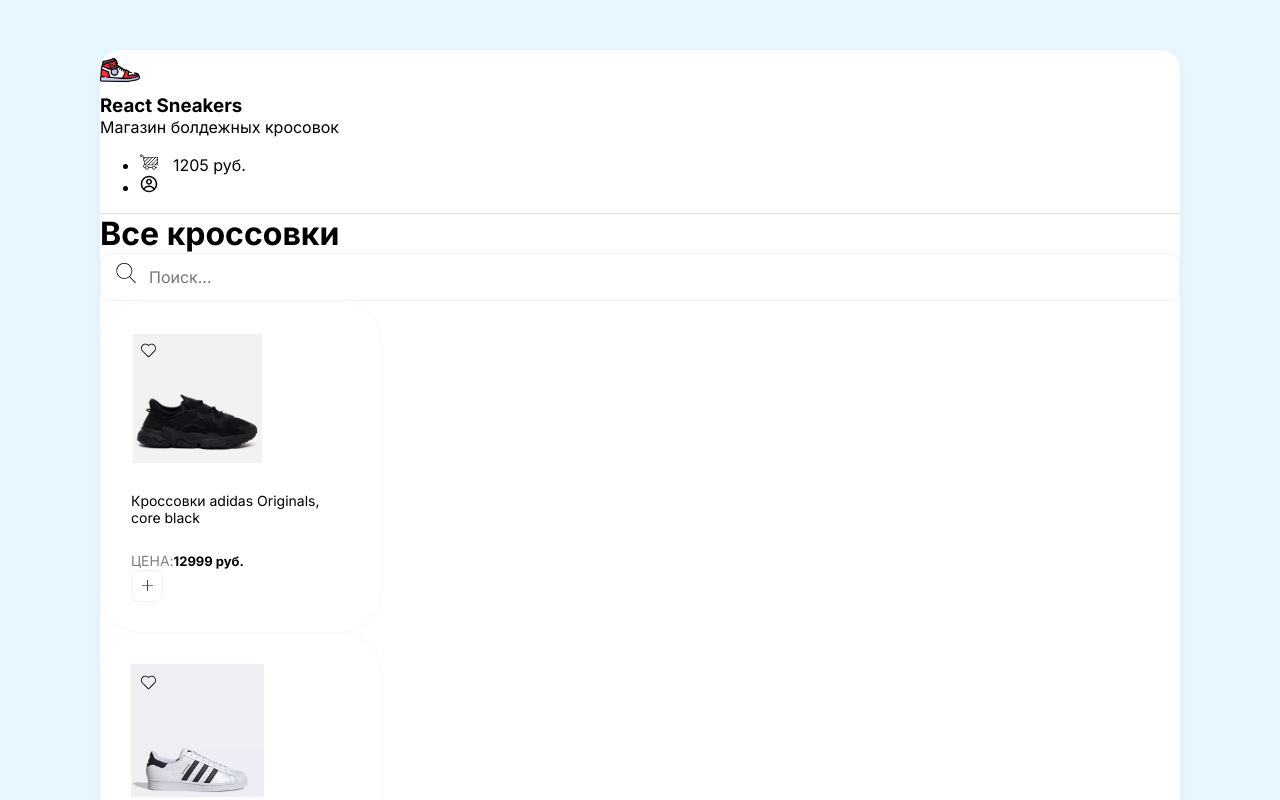
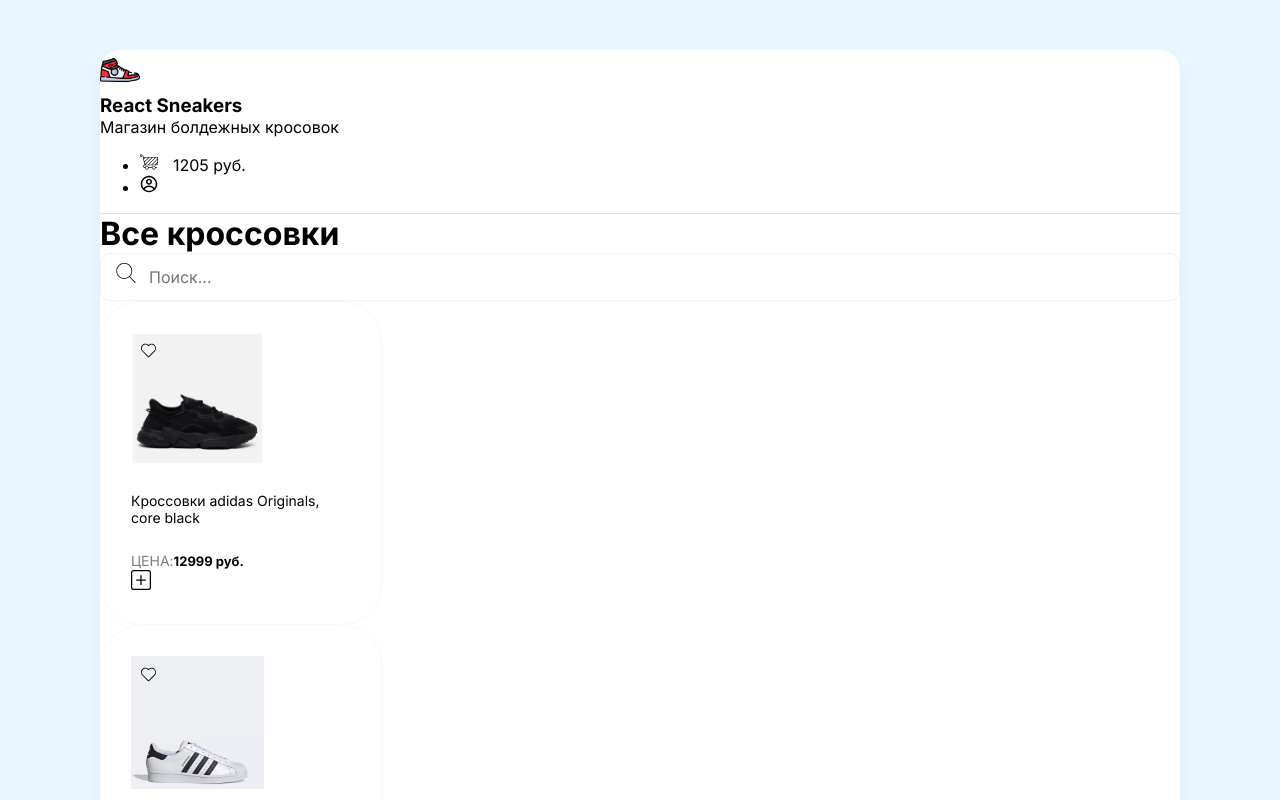
Before and after one commit to MalakhovSky/react-sneakers-shop, a React (Create React App) app: page / in a window 1280 px wide. Shown: the top 800 px of the page. Built offline with nearby package versions, Linux system fonts and the light colour scheme.

Commit message:
add Plus,Cheked

```diff
--- a/src/App.js
+++ b/src/App.js
@@ -1,6 +1,7 @@
 import Card from "./components/Card";
 import Header from "./components/Header";
 import Drawer from "./components/Drawer";
+import React from "react";
 
 const arr =[
   {title: 'Кроссовки adidas Originals, core black', price: 12999, imageUrl:"/img/sneakers/1.jpg"},
@@ -10,6 +11,8 @@
 
 
 function App(props) {
+
+
   return (
     <div className="wrapper clear">
       <Drawer />
@@ -23,14 +26,13 @@
           </div>
         </div>
         <div className="d-flex">
-          {/* <Card title="Кроссовки adidas Originals, core black" price={11990} imageUrl="/img/sneakers/1.jpg"/>
-          <Card title="Кеды мужские Adidas Superstar, белые " price={10990} imageUrl="/img/sneakers/2.jpg"/> */}
           {arr.map(obj=>(
             <Card
             title={obj.title}
             price={obj.price}
             imageUrl={obj.imageUrl}
-            onClick={()=> console.log(obj)}/>
+            onFavorite={()=> console.log('add Favorite')}
+            onPlus={()=> console.log('press plus')}/>
           ))}
         </div>
       </div>
--- a/src/components/Card/Card.module.scss
+++ b/src/components/Card/Card.module.scss
@@ -27,4 +27,7 @@
      font-weight: 400;
      font-size: 14px;
    }
+   .plus{
+    cursor: pointer;
+   }
  }
--- a/src/components/Card/index.js
+++ b/src/components/Card/index.js
@@ -1,9 +1,14 @@
 import styles from './Card.module.scss'
+import React from 'react';
 
 function Card(props) {
+   const [isAdded,setIsAdded] = React.useState();
+   const onClickPlus = () =>{
+      setIsAdded(true);
+   }
    return (
       <div className={styles.card}>
-         <div className={styles.favorite}>
+         <div className={styles.favorite} onClick={props.onFavorite}>
             <img width={15} src="/img/heart-unliked.svg" alt="Unliked" />
          </div>
          <img width={133} src={props.imageUrl} alt="Sneakers" />
@@ -13,9 +18,8 @@
                <span>Цена:</span>
                <b>{props.price} руб.</b>
             </div>
-            <button className="button" onClick={props.onClick}>
-               <img width={11} height={11} src="/img/plus.svg" alt="Plus" />
-            </button>
+               <img className={styles.plus} onClick={onClickPlus}  width={20}
+               src={isAdded ? "/img/btn-cheked.svg" : "/img/btn-plus.svg" } alt="Plus" />
          </div>
       </div>
    )
--- a/src/index.scss
+++ b/src/index.scss
@@ -32,16 +32,6 @@
   }
 }
 
-
-.button{
-  background: #FFFFFF;
-  border: 1px solid #F2F2F2;
-  box-sizing: border-box;
-  border-radius: 8px;
-  height: 32px;
-  width: 32px;
-  cursor: pointer;
-}
 .search-block{
   border: 1px solid #f3f3f3;
   border-radius: 10px;
```
